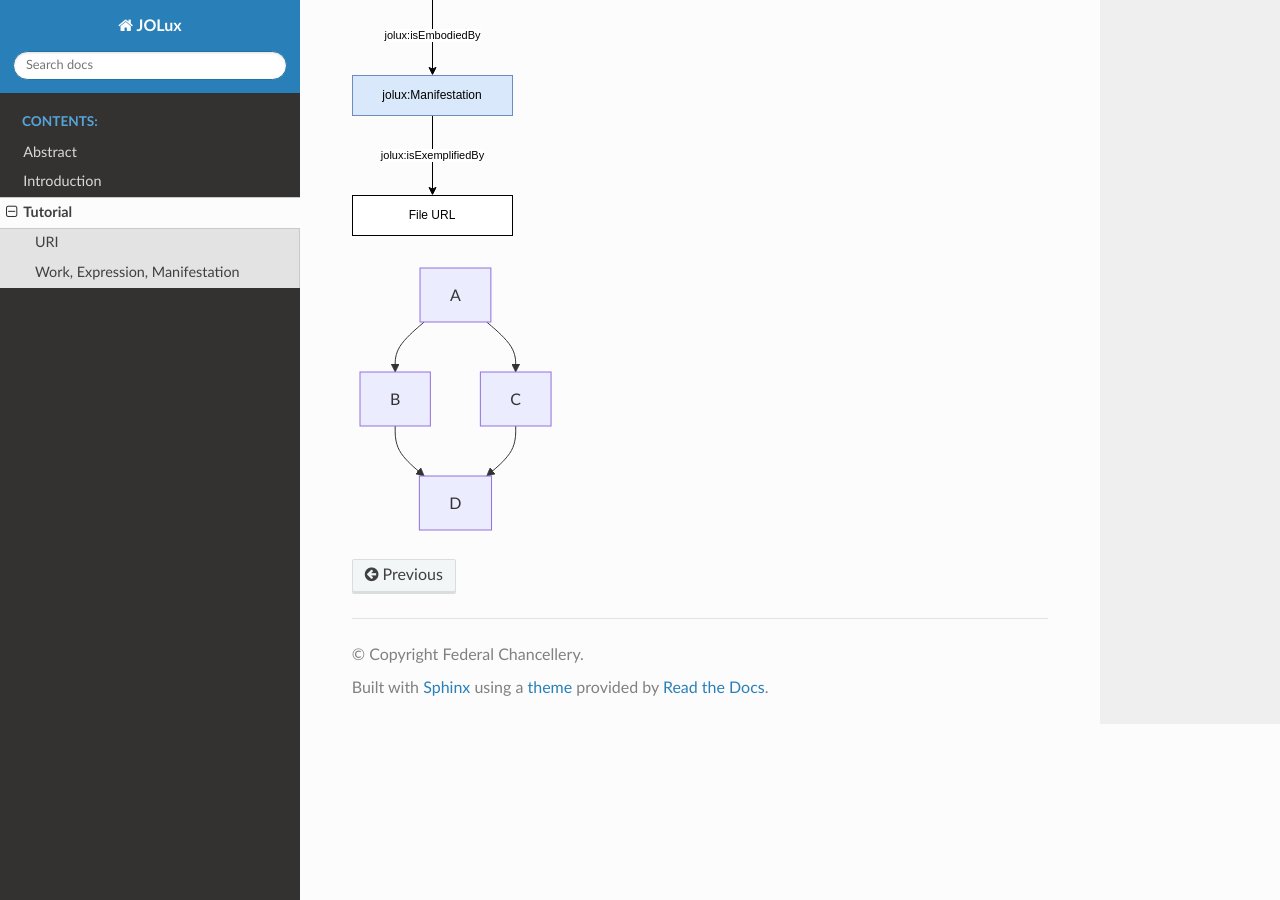
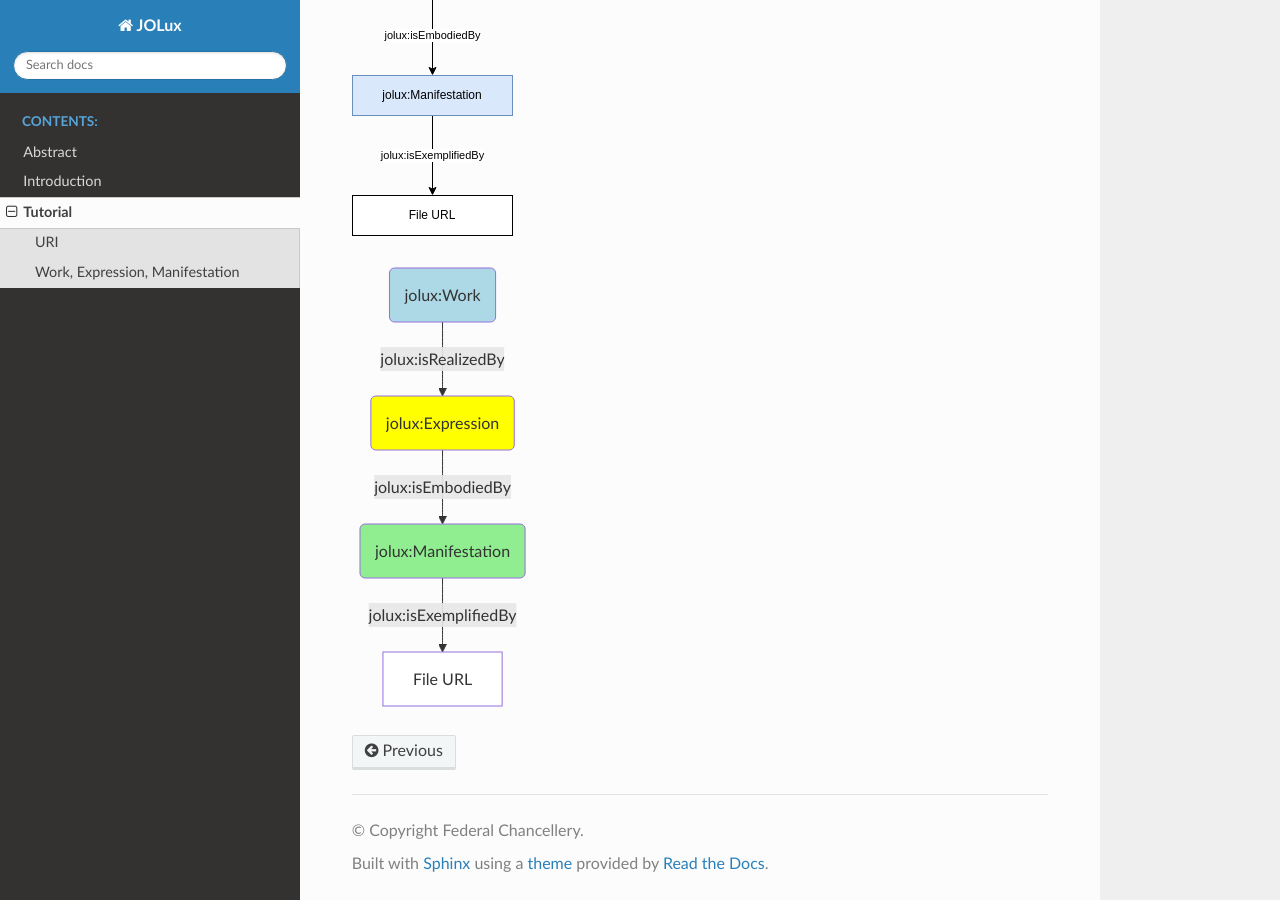
Before and after one commit to bequrios/jolux-sphinx, a Sphinx documentation site: the page built from doc/3_tutorial.md, in a window 1280 px wide and 900 px high, scrolled down 2317 px. Built offline with Sphinx 7.4.7 and the Read the Docs theme 2.0.0, drawn with Linux system fonts in a browser that asks for light colours.

Commit message:
add mermaid

````diff
--- a/doc/3_tutorial.md
+++ b/doc/3_tutorial.md
@@ -77,9 +77,12 @@ So, the general connection between Work, Expression and Manifestation is shown i
 ![Work_Expression_Manifestation](img/work_expression_manifestation.svg "Work_Expression_Manifestation")
 
 ```mermaid
-graph TD;
-    A-->B;
-    A-->C;
-    B-->D;
-    C-->D;
+flowchart TD
+    A(jolux:Work) -->|jolux:isRealizedBy| B(jolux:Expression)
+    B --> |jolux:isEmbodiedBy| C(jolux:Manifestation)
+    C --> |jolux:isExemplifiedBy| D[File URL]
+    style A fill:lightblue
+    style B fill:yellow
+    style C fill:lightgreen
+    style D fill:white
 ```
````
